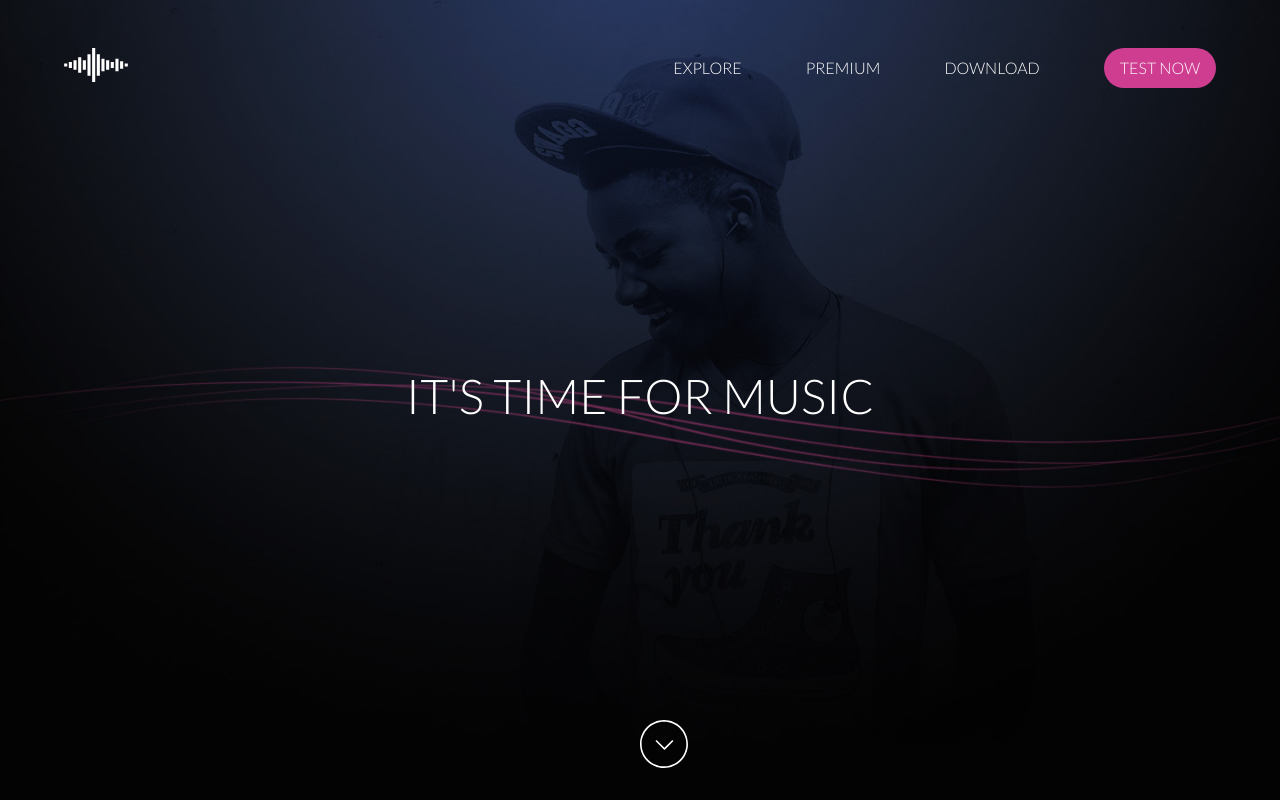
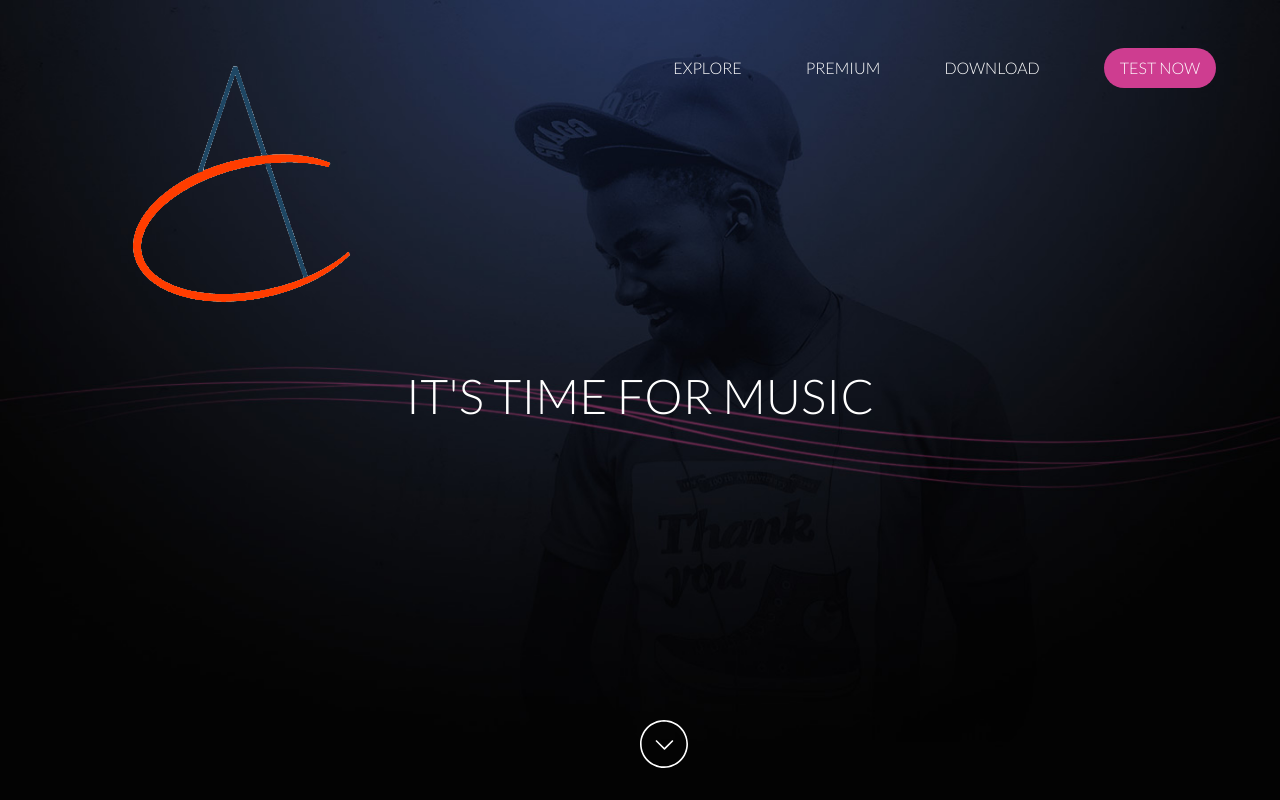
Before and after one commit to pkawalya/appcellon-site, a Next.js app: page / in a window 1280 px wide. Built offline with nearby package versions, Linux system fonts and the light colour scheme.

Commit message:
added logo

```diff
--- a/pages/index.js
+++ b/pages/index.js
@@ -14,7 +14,7 @@ const Home = () => (
 
         <div class="site__logo">
 
-          <a href="/"><svg xmlns="http://www.w3.org/2000/svg" width="64" height="34" viewBox="9 310.9 412 220"><path fill="#fff" d="M29 430.9h-20v-20h20v20zm392-20h-20v20h20v-20zm-30.2-15h-20v50h20v-50zm-331.6 5h-20v40h20v-40zm30.1-10h-20v60h20v-60zm30.2-20h-20v100h20v-100zm30.1 20h-20v60h20v-60zm30.2-40h-20v140h20v-140zm30.1-40h-20v220h20v-220zm30.2 40h-20v140h20v-140zm30.1 30h-20v80h20v-80zm30.2 10h-20v60h20v-60zm30.1 10h-20v40h20v-40zm30.2-20h-20v80h20v-80z"/></svg></a>
+          <a href="/"><img src="/appcellon.png" alt="Sites logo" /></a>
 
         </div>
 
```
Also changed, not shown: public/appcellon.png (added), public/appcellon.svg (added).
